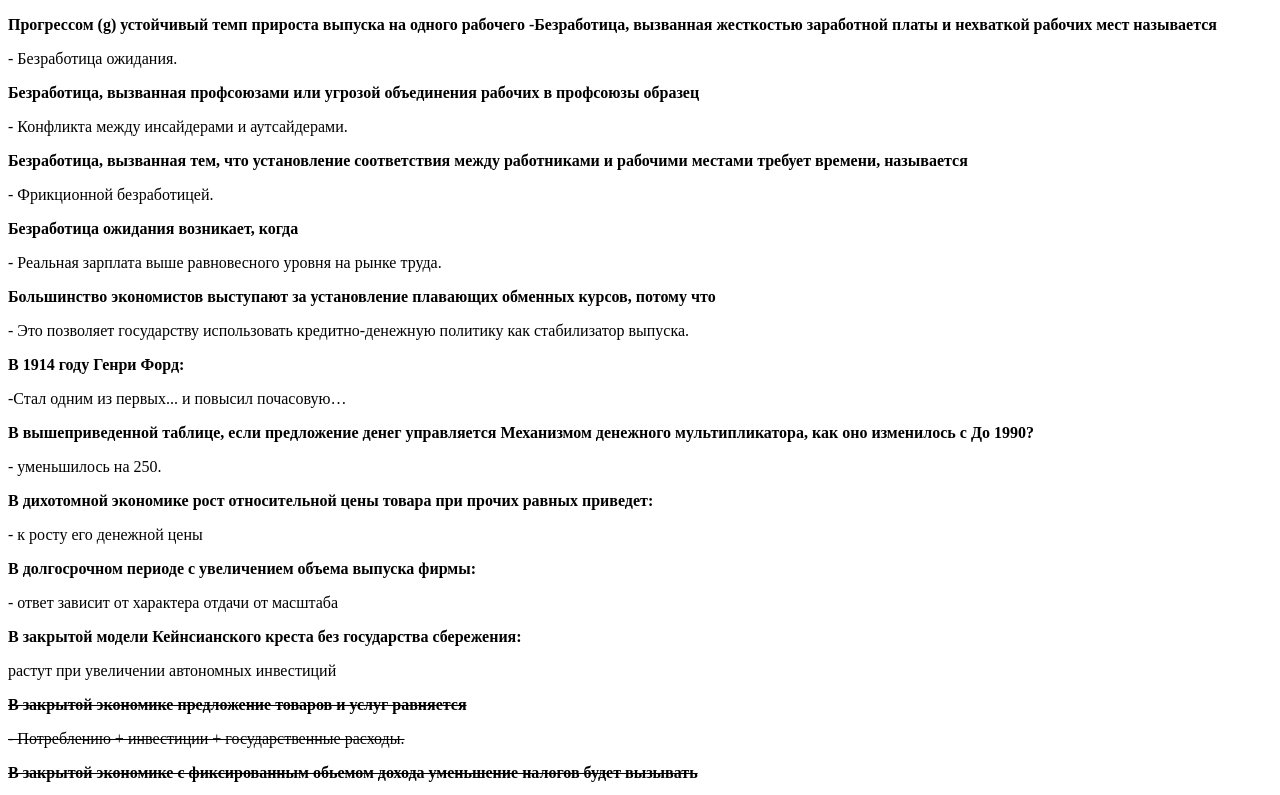
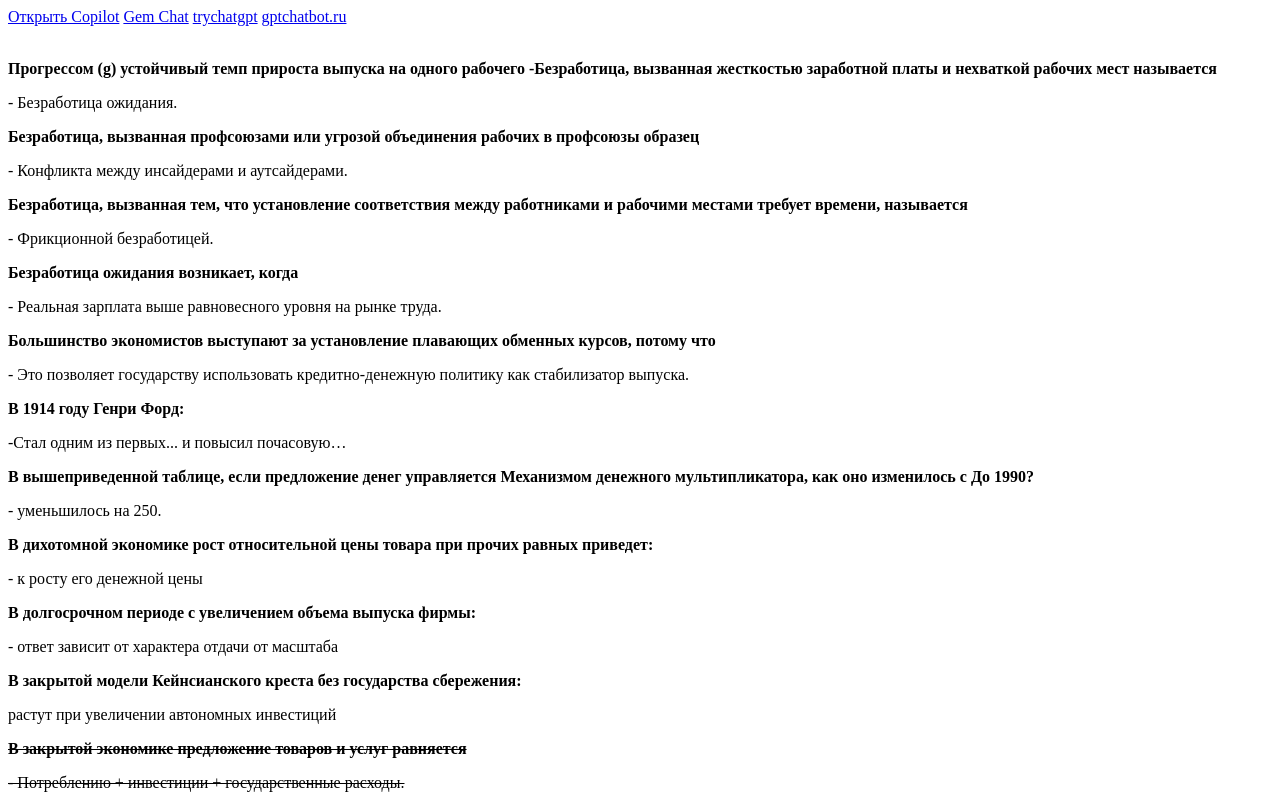
Before and after one commit to TheZebraz/macro, a plain HTML site: page index.html in a window 1280 px wide. Shown: the top 795 px of the page. Drawn offline with Linux system fonts and the light colour scheme.

Commit message:
Update index.html

```diff
--- a/index.html
+++ b/index.html
@@ -6,6 +6,13 @@
     <meta name="robots" content="noindex, nofollow">
 </head>
 <body>
+<a href="https://copilot.microsoft.com/" target="_blank">Открыть Copilot</a>
+<a href="https://web.gemspace.com/">Gem Chat</a>
+<a href="https://trychatgpt.ru/">trychatgpt</a>
+<a href="https://gpt-chatbot.ru/">gptchatbot.ru</a>
+
+<br>
+<br>
 <p><strong>Прогрессом (g) устойчивый темп прироста выпуска на одного рабочего -Безработица, вызванная жесткостью заработной платы и нехваткой рабочих мест называется</strong></p>
 <p>- Безработица ожидания.</p>
 <p><strong>Безработица, вызванная профсоюзами или угрозой объединения рабочих в профсоюзы образец</strong></p>
```
